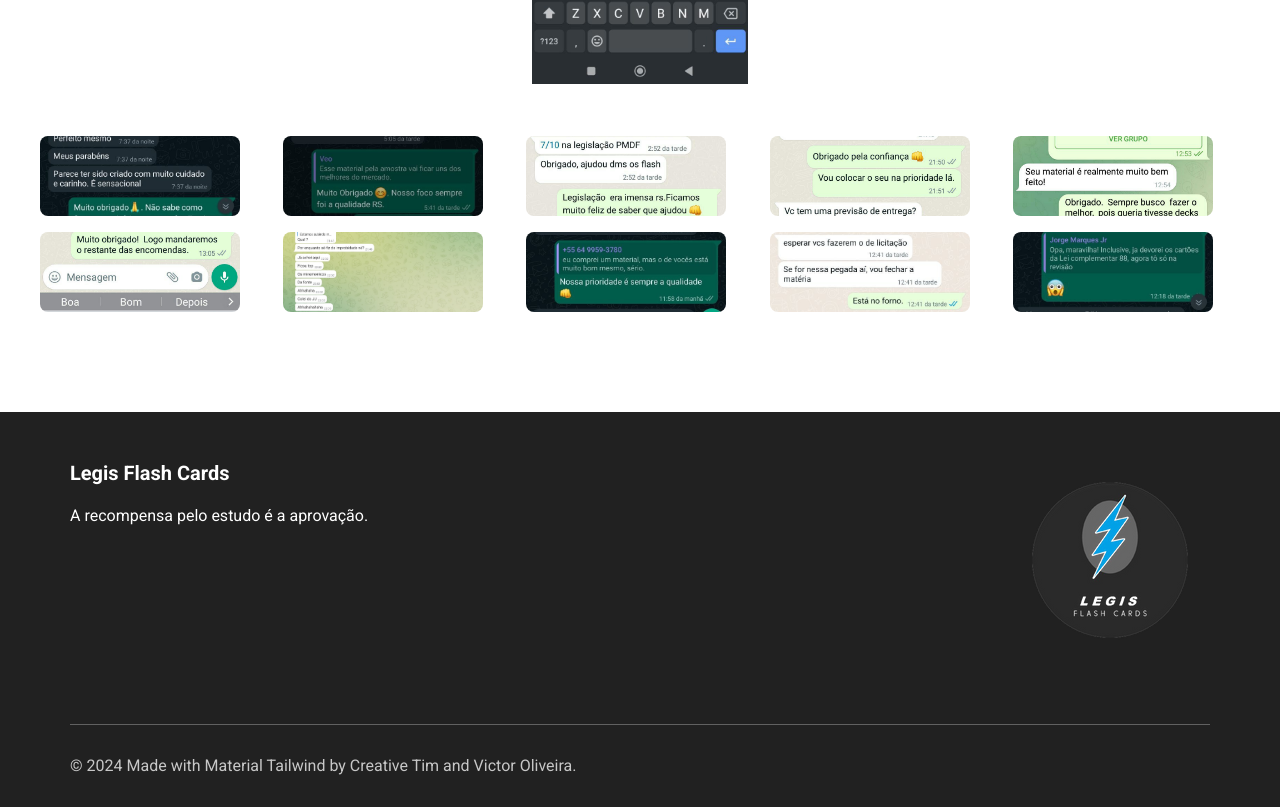
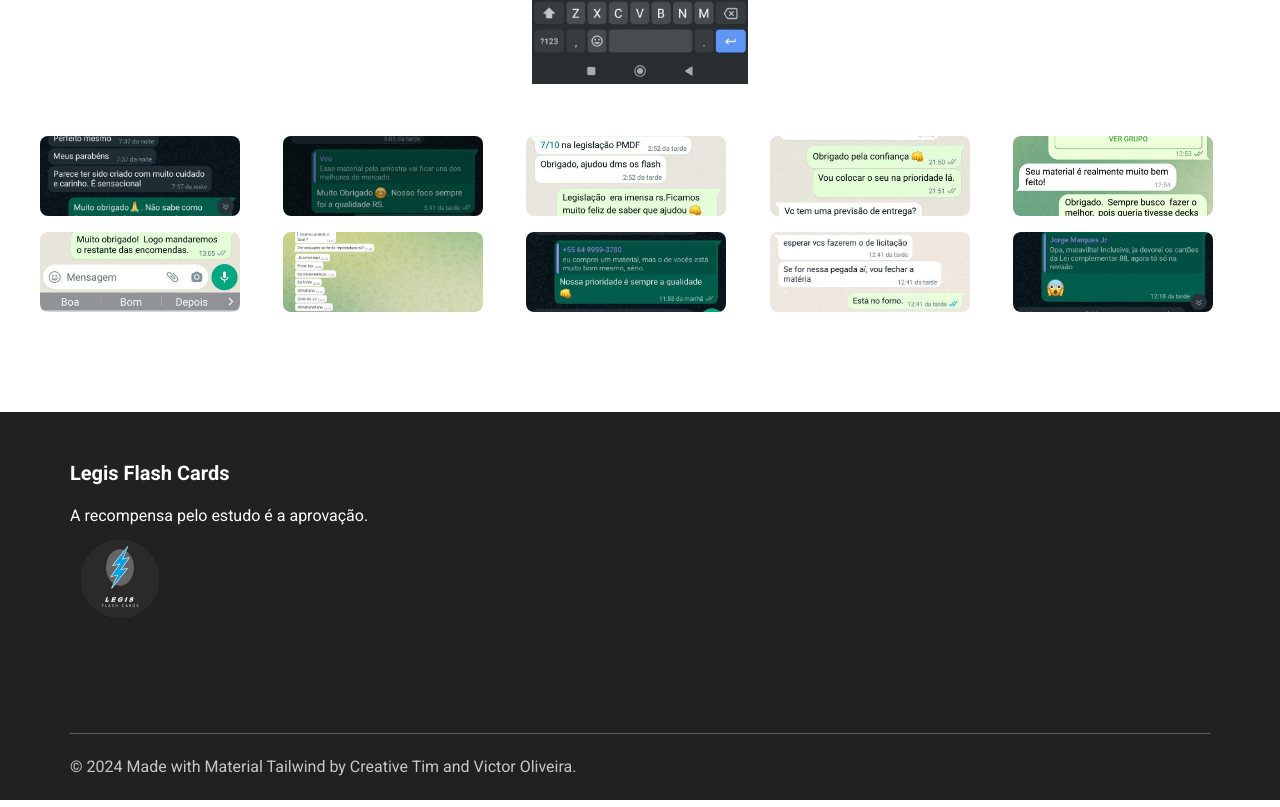
Before and after one commit to vitomc22/legis, a Next.js app: page /legis/ in a window 1280 px wide. Shown: the part 4410-5217 px from the top of the page. Built offline with nearby package versions, Linux system fonts and the light colour scheme.

Commit message:
fix footer align

```diff
--- a/src/components/footer.tsx
+++ b/src/components/footer.tsx
@@ -8,10 +8,9 @@ const CURRENT_YEAR = new Date().getFullYear();
 
 export function Footer() {
   return (
-    <footer className="mt-5 bg-gray-900 px-8 pt-12">
+    <footer className="mt-5 bg-gray-900 px-5 pt-12">
       <div className="container mx-auto">
-        <div className="flex flex-wrap justify-center gap-8 md:justify-between">
-          <div className="text-center md:text-left">
+        <div className="flex flex-wrap justify-center md:flex-col">
             <Typography
               as="a"
               href="https://l.instagram.com/?u=https%3A%2F%2Flinktr.ee%2Flegis_flashcards%3Ffbclid%3DPAZXh0bgNhZW0CMTEAAaYkU3tJu3QNqLh1QMk_K_KZVZ53i65VkY1UKc3JAWYY-Ni8Xdt6HYUuh0M_aem_4PSlSL0M6gyJcOAJuT1qOA&e=AT0uv3L063A0OKFDVlLlObn9Foomuc2eY4F7iiK4rpD8KnglGOMmiexg9eclHeL1qop0JTNWkKv-q0BydEJMkWizman6wMe3sFFu3tKVCXxNltzQROQZ_w"
@@ -21,24 +20,24 @@ export function Footer() {
               className="mb-4" placeholder={undefined} onPointerEnterCapture={undefined} onPointerLeaveCapture={undefined}            >
               Legis Flash Cards
             </Typography>
-            <Typography color="white" className="mb-12 font-normal" placeholder={undefined} onPointerEnterCapture={undefined} onPointerLeaveCapture={undefined}>
+            <Typography color="white" className="font-normal" placeholder={undefined} onPointerEnterCapture={undefined} onPointerLeaveCapture={undefined}>
               A recompensa pelo estudo é a aprovação.
             </Typography>
-            <div className="flex gap-2">
-              <IconButton onClick={() => window.open('https://www.linkedin.com/in/victoroliveiranasc/')}  variant="text" color="white" placeholder={undefined} onPointerEnterCapture={undefined} onPointerLeaveCapture={undefined}>
-                <i  className="fa-brands fa-linkedin text-2xl not-italic opacity-75"></i>
-
+              <Image src={logo} alt=""
+              width={100}
+              height={10}
+              />
+        </div>
+        <div className="flex justify-center md:justify-start">
+        <IconButton onClick={() => window.open('https://www.linkedin.com/in/victoroliveiranasc/')} variant="text" color="white" placeholder={undefined} onPointerEnterCapture={undefined} onPointerLeaveCapture={undefined}>
+                <i className="fa-brands fa-linkedin text-2xl not-italic opacity-75"></i>
               </IconButton>
               <IconButton onClick={() => window.open('https://github.com/vitomc22')} variant="text" color="white" placeholder={undefined} onPointerEnterCapture={undefined} onPointerLeaveCapture={undefined}>
                 <i className="fa-brands fa-github text-2xl not-italic opacity-75"></i>
               </IconButton>
-            </div>
-          </div>
-          <div className="items-center mt-8 w-full md:mt-0 md:w-auto">
-            <Image src={logo}  alt="" />
-          </div>
         </div>
-        <div className="mt-16 flex flex-wrap items-center justify-center gap-y-4 gap-x-8 border-t border-gray-700 py-7 md:justify-between">
+
+        <div className="mt-16 flex flex-wrap items-center justify-center gap-y-4 gap-x-8 border-t border-gray-700 py-5 md:justify-between">
           <Typography
             color="white"
             className="text-center font-normal opacity-75" placeholder={undefined} onPointerEnterCapture={undefined} onPointerLeaveCapture={undefined}          >
```
